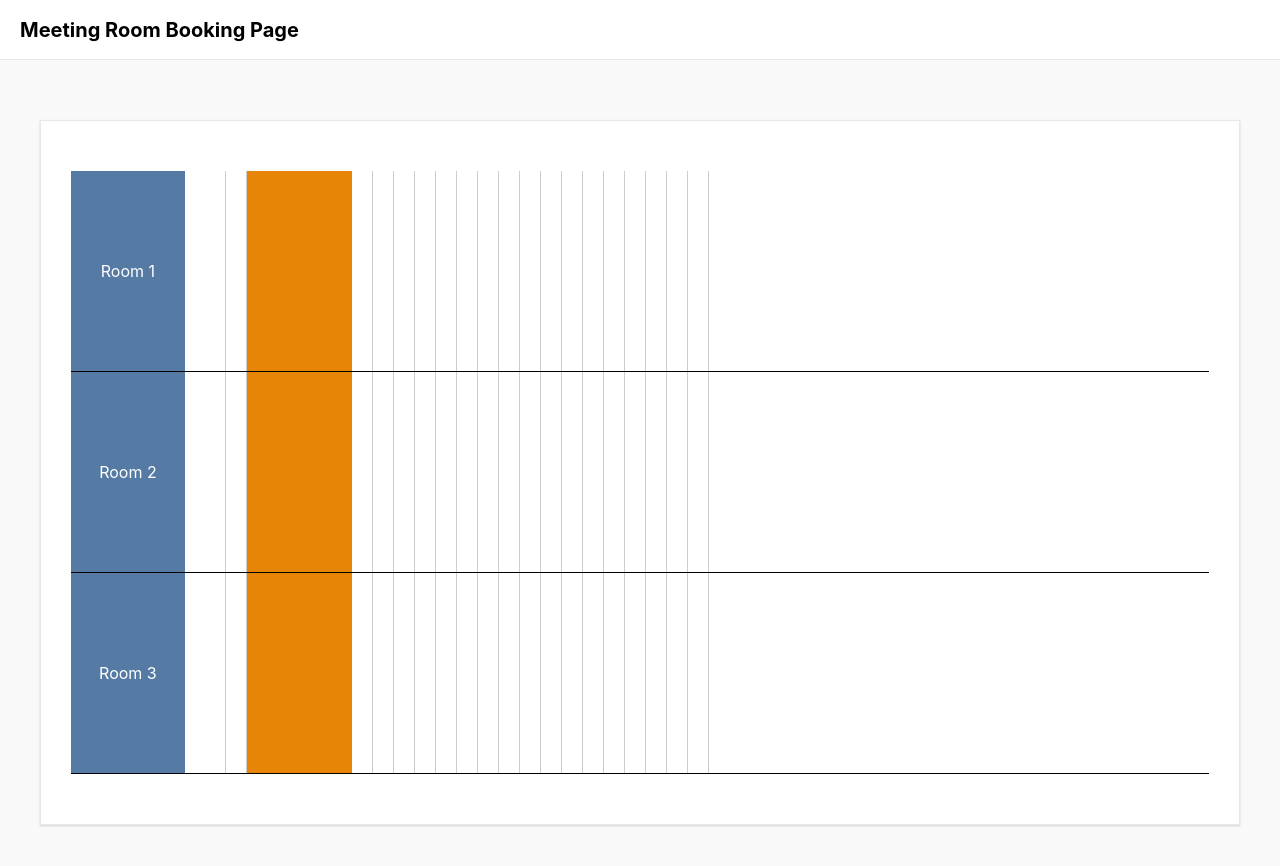
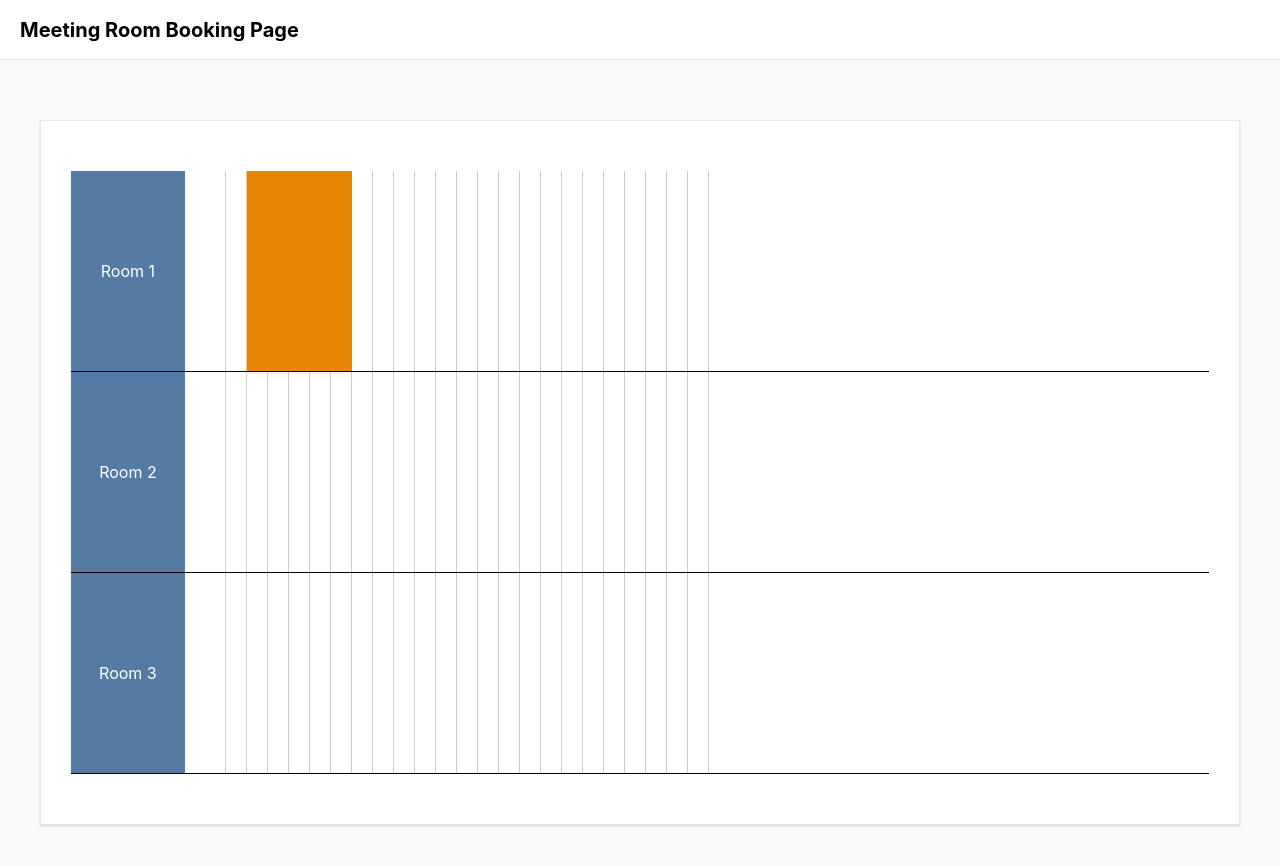
Before and after one commit to Chenmo1212/meeting-scheduler, a React (Create React App) app: page / in a window 1280 px wide. Shown: the top 866 px of the page. Built offline with nearby package versions, Linux system fonts and the light colour scheme.

Commit message:
feat: done drag event in different rooms & Rename events to meetings

```diff
--- a/src/components/Scheduler/Event.jsx
+++ b/src/components/Scheduler/Meeting.jsx
@@ -1,27 +1,28 @@
 import React, {useEffect, useState} from 'react';
 
-const Event = ({
+const Meeting = ({
                  height = '100%',
-                 start = 0,
-                 end = 1,
                  units,
+                 meeting,
+                 isShow,
                  isEdit,
                  isMove,
                  unitWidth,
-                 currRoomIdx,
+                 currRoomId,
                  currUnitIdx,
                  editInitEndIdx,
                  setIsEdit,
                  setIsMove,
                  setEditInitStartIdx,
                  setEditInitEndIdx,
-                 setEvents
+                 updateMeeting
                }) => {
   const [opacity, setOpacity] = useState(1);
   const [width, setWidth] = useState('0');
   const [left, setLeftOffset] = useState('0px');
   const [startMouseX, setStartMouseX] = useState(null);
-  const [isShow, setVisibility] = useState(false);
+  const [startRoomId, setStartRoomId] = useState(null);
+  const {start, end} = meeting;
 
   useEffect(() => {
     setWidth((end - start) * unitWidth + "px");
@@ -38,6 +39,7 @@ const Event = ({
       setIsMove(true);
       setOpacity(0.5);
       setStartMouseX(e.clientX);
+      setStartRoomId(currRoomId);
     }
   }
 
@@ -54,10 +56,13 @@ const Event = ({
       }
 
       if (start + unitAmount >= 0 && end + unitAmount <= units.length) {
-        setEvents([{
+        updateMeeting({
+          isMove: true,
+          roomId: startRoomId,
+          newRoomId: currRoomId,
           start: start + unitAmount,
           end: end + unitAmount
-        }]);
+        });
       }
       setIsMove(false);
     }
@@ -70,9 +75,18 @@ const Event = ({
 
     if (e) {
       let movePx = e.clientX - startMouseX;
-      setEvents([{start: start, end: editInitEndIdx + Math.floor(movePx / unitWidth) + 1}]);
+      updateMeeting({
+        roomId: currRoomId,
+        start: start,
+        end: editInitEndIdx + Math.floor(movePx / unitWidth) + 1
+      });
     } else {
-      if (currUnitIdx > start && !e) setEvents([{start: start, end: currUnitIdx}]);
+      if (currUnitIdx > start && !e)
+        updateMeeting({
+          roomId: currRoomId,
+          start: start,
+          end: currUnitIdx
+        });
     }
   }
 
@@ -111,7 +125,7 @@ const Event = ({
     <div
       className={'event'}
       style={{
-        display: isShow ? 'none' : 'inline-block',
+        display: isShow ? 'inline-block' : 'none',
         opacity: opacity,
         width: width,
         height: height,
@@ -135,4 +149,4 @@ const Event = ({
   );
 };
 
-export default Event;
+export default Meeting;
--- a/src/components/Scheduler/Scheduler.jsx
+++ b/src/components/Scheduler/Scheduler.jsx
@@ -1,17 +1,17 @@
 import React, {useEffect, useRef, useState} from 'react';
 import './Scheduler.css';
 import Unit from "./Unit";
-import Event from "./Event";
+import Meeting from "./Meeting";
 
 
 const onUnitMouseEnter = (roomIdx, unitIdx) => {
   // console.log(`[onUnitMouseEnter]: ${roomIdx}, ${unitIdx}`)
 }
 
-const Scheduler = ({rooms, units, events, setEvents}) => {
+const Scheduler = ({rooms, units, meetings, setMeetings}) => {
   const [isSelecting, setSelecting] = useState(false);
-  const [selectingRoomIdx, setSelectingRoomIdx] = useState(-1);
-  const [currRoomIdx, setCurrRoomIdx] = useState(-1);
+  const [selectingRoomIdx, setSelectingRoomId] = useState(-1);
+  const [currRoomId, setCurrRoomId] = useState(-1);
   const [currUnitIdx, setCurrUnitIdx] = useState(-1);
 
   const [isEdit, setIsEdit] = useState(false);
@@ -30,15 +30,16 @@ const Scheduler = ({rooms, units, events, setEvents}) => {
     }
   }, [units, unitsRef]);
 
-  const onUnitMouseDown = (roomIdx, unitIdx) => {
-    console.log(`[onUnitMouseDown]: ${roomIdx}, ${unitIdx}`);
+  const onUnitMouseDown = (room, unitIdx) => {
+    console.log(`[onUnitMouseDown]: ${room.id}, ${unitIdx}`);
     setSelecting(true);
-    setSelectingRoomIdx(roomIdx);
+    setSelectingRoomId(room.id);
 
-    setEvents([{
+    setMeetings([...meetings, {
+      roomId: room.id,
       start: unitIdx,
       end: unitIdx + 1
-    }])
+    }]);
   }
 
   const onUnitMouseUp = (roomIdx, unitIdx) => {
@@ -46,10 +47,26 @@ const Scheduler = ({rooms, units, events, setEvents}) => {
     setSelecting(false);
   }
 
-  const onUnitDragEnter = (roomIdx, unitIdx) => {
-    console.log(`[onUnitDragEnter]: ${roomIdx}, ${unitIdx}`);
-    setCurrRoomIdx(roomIdx);
+  const onUnitDragEnter = (room, unitIdx) => {
+    console.log(`[onUnitDragEnter]: ${room.id}, ${unitIdx}`);
+    setCurrRoomId(room.id);
     setCurrUnitIdx(unitIdx);
+  }
+
+  const updateMeeting = (meeting) => {
+    const updatedMeetings = meetings.map(e => {
+      if (meeting.isMove) {
+        return {
+          ...e,
+          start: meeting.start,
+          end: meeting.end,
+          roomId: meeting.newRoomId
+        }
+      } else {
+        return e.roomId === meeting.roomId ? meeting : e;
+      }
+    });
+    setMeetings(updatedMeetings);
   }
 
   return (
@@ -62,27 +79,27 @@ const Scheduler = ({rooms, units, events, setEvents}) => {
               <Unit
                 key={unitIdx}
                 width={unitWidth}
-                onUnitMouseDown={() => onUnitMouseDown(roomIdx, unitIdx)}
-                onUnitMouseEnter={() => onUnitMouseEnter(roomIdx, unitIdx)}
-                onUnitMouseUp={() => onUnitMouseUp(roomIdx, unitIdx)}
-                onUnitDragEnter={() => onUnitDragEnter(roomIdx, unitIdx)}
+                onUnitMouseDown={() => onUnitMouseDown(room, unitIdx)}
+                onUnitMouseEnter={() => onUnitMouseEnter(room, unitIdx)}
+                onUnitMouseUp={() => onUnitMouseUp(room, unitIdx)}
+                onUnitDragEnter={() => onUnitDragEnter(room, unitIdx)}
               />
             ))}
 
-            {events.map((event, eventIdx) => (
-              <Event
-                key={eventIdx}
-                start={event.start}
-                end={event.end}
+            {meetings.map((meeting, meetingIdx) => (
+              <Meeting
+                key={meetingIdx}
                 units={units}
+                meeting={meeting}
+                isShow={meeting.roomId === room.id}
                 isEdit={isEdit}
                 isMove={isMove}
                 editInitStartIdx={editInitStartIdx}
                 editInitEndIdx={editInitEndIdx}
                 unitWidth={unitWidth}
-                currRoomIdx={currRoomIdx}
+                currRoomId={currRoomId}
                 currUnitIdx={currUnitIdx}
-                setEvents={setEvents}
+                updateMeeting={updateMeeting}
                 setIsEdit={setIsEdit}
                 setIsMove={setIsMove}
                 setEditInitStartIdx={setEditInitStartIdx}
--- a/src/pages/Home/Home.jsx
+++ b/src/pages/Home/Home.jsx
@@ -56,9 +56,14 @@ const MeetingDetails = () => {
 };
 
 const Home = () => {
-  const rooms = [1, 2, 3]
+  const rooms = [{id: 1}, {id: 2}, {id: 3}]
   const units = Array.from({length: 24}, (_, index) => index + 1);
-  const [events, setEvents] = useState([{start: 2, end: 7}]);
+  const [meetings, setMeetings] = useState([{
+    roomId: 1, start: 2, end: 7,
+  }]);
+  useEffect(() => {
+    console.log('meetings: ', meetings);
+  }, [meetings])
 
   return (
     <div className="home" aria-label="Meeting Room Booking Page">
@@ -68,8 +73,8 @@ const Home = () => {
         <Scheduler
           rooms={rooms}
           units={units}
-          events={events}
-          setEvents={setEvents}
+          meetings={meetings}
+          setMeetings={setMeetings}
         />
       </div>
     </div>
```
